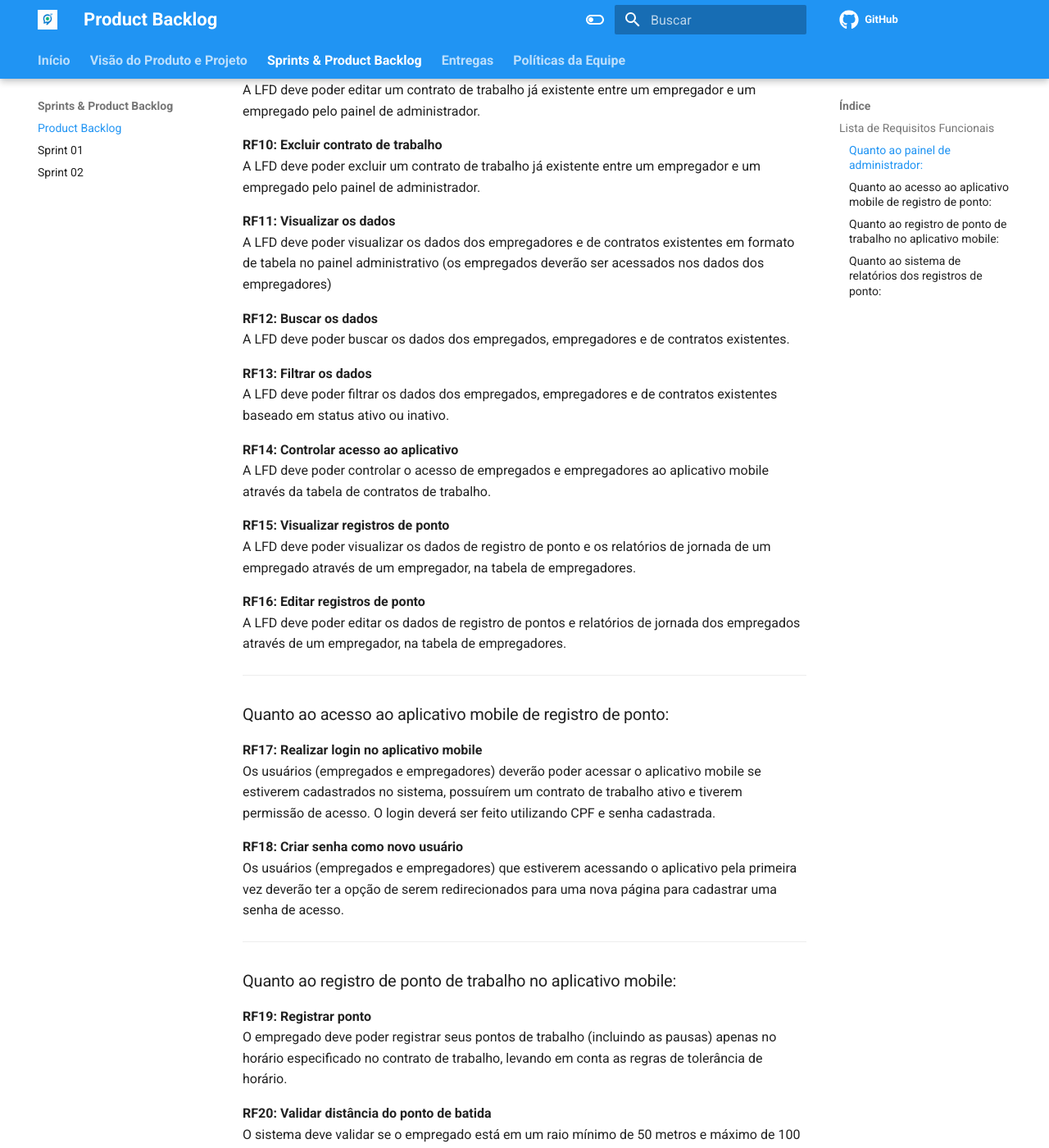
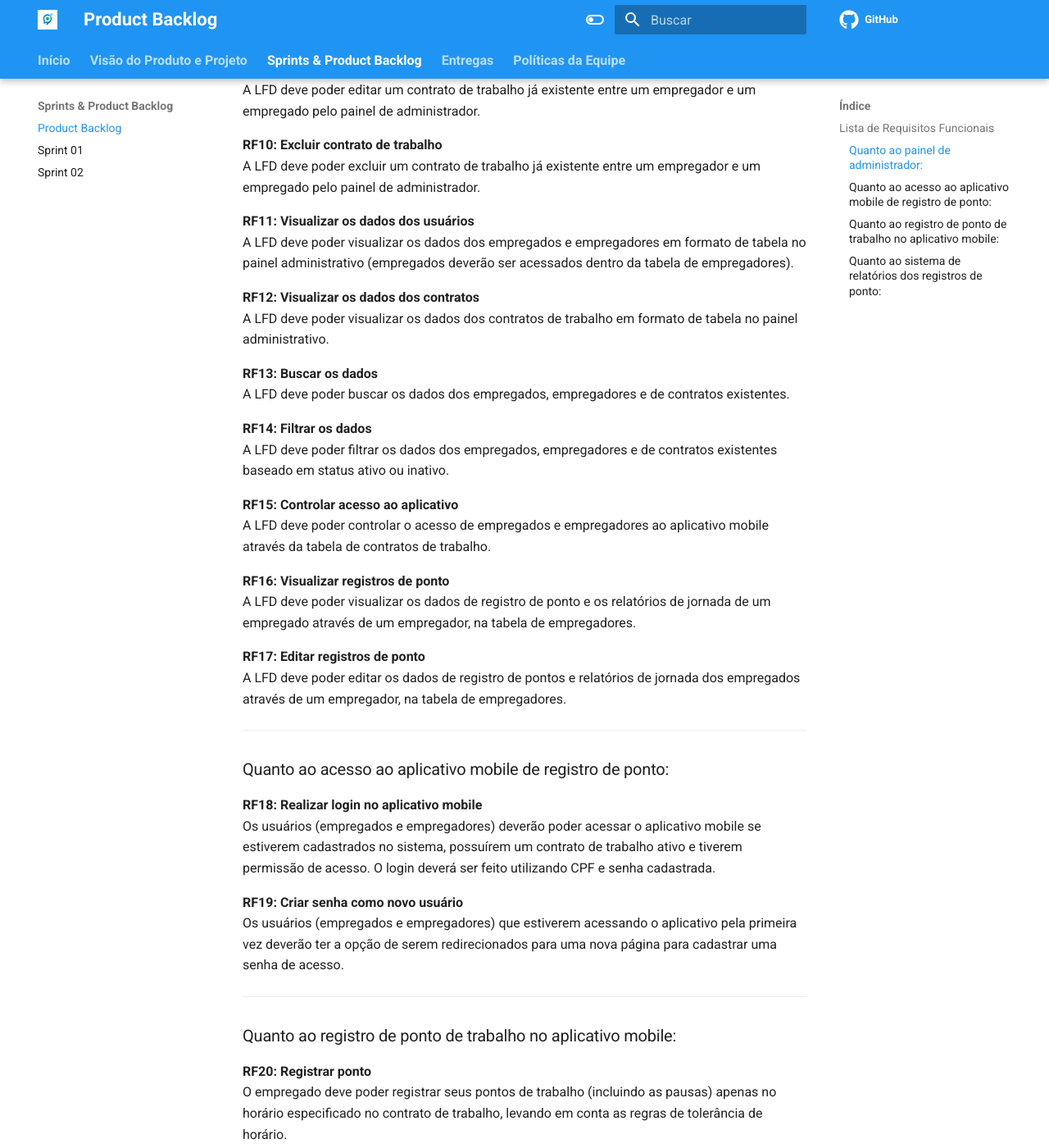
Before and after one commit to mdsreq-fga-unb/2025.1-T01-SeuPontoDigital, an MkDocs documentation site: the page built from docs/sprints/product-backlog.md, in a window 1280 px wide and 1400 px high, scrolled down 816 px. Shown: the whole window at 82% size. Built offline with MkDocs 1.6.1 and Material for MkDocs 9.7.7, drawn with Linux system fonts in a browser that asks for light colours; comment, search, counter and statistics services are not loaded; some of the changed text lies outside the part shown.

Commit message:
docs: editar os requisitos funcionais de acordo com o novo modelo de contrato

```diff
--- a/docs/sprints/product-backlog.md
+++ b/docs/sprints/product-backlog.md
@@ -32,70 +32,73 @@ A LFD deve poder editar um contrato de trabalho já existente entre um empregado
 **RF10: Excluir contrato de trabalho**
 A LFD deve poder excluir um contrato de trabalho já existente entre um empregador e um empregado pelo painel de administrador.
 
-**RF11: Visualizar os dados**
-A LFD deve poder visualizar os dados dos empregadores e de contratos existentes em formato de tabela no painel administrativo (os empregados deverão ser acessados nos dados dos empregadores)
+**RF11: Visualizar os dados dos usuários**
+A LFD deve poder visualizar os dados dos empregados e empregadores em formato de tabela no painel administrativo (empregados deverão ser acessados dentro da tabela de empregadores).
 
-**RF12: Buscar os dados**
+**RF12: Visualizar os dados dos contratos**
+A LFD deve poder visualizar os dados dos contratos de trabalho em formato de tabela no painel administrativo.
+
+**RF13: Buscar os dados**
 A LFD deve poder buscar os dados dos empregados, empregadores e de contratos existentes.
 
-**RF13: Filtrar os dados**
+**RF14: Filtrar os dados**
 A LFD deve poder filtrar os dados dos empregados, empregadores e de contratos existentes baseado em status ativo ou inativo.
 
-**RF14: Controlar acesso ao aplicativo**
+**RF15: Controlar acesso ao aplicativo**
 A LFD deve poder controlar o acesso de empregados e empregadores ao aplicativo mobile através da tabela de contratos de trabalho.
 
-**RF15: Visualizar registros de ponto**
+**RF16: Visualizar registros de ponto**
 A LFD deve poder visualizar os dados de registro de ponto e os relatórios de jornada de um empregado através de um empregador, na tabela de empregadores.
 
-**RF16: Editar registros de ponto**
+**RF17: Editar registros de ponto**
 A LFD deve poder editar os dados de registro de pontos e relatórios de jornada dos empregados através de um empregador, na tabela de empregadores.
 
 ---
 
 ### Quanto ao acesso ao aplicativo mobile de registro de ponto:
 
-**RF17: Realizar login no aplicativo mobile**
+**RF18: Realizar login no aplicativo mobile**
 Os usuários (empregados e empregadores) deverão poder acessar o aplicativo mobile se estiverem cadastrados no sistema, possuírem um contrato de trabalho ativo e tiverem permissão de acesso. O login deverá ser feito utilizando CPF e senha cadastrada.
 
-**RF18: Criar senha como novo usuário**
+**RF19: Criar senha como novo usuário**
 Os usuários (empregados e empregadores) que estiverem acessando o aplicativo pela primeira vez deverão ter a opção de serem redirecionados para uma nova página para cadastrar uma senha de acesso.
 
 ---
 
 ### Quanto ao registro de ponto de trabalho no aplicativo mobile:
 
-**RF19: Registrar ponto**
+**RF20: Registrar ponto**
 O empregado deve poder registrar seus pontos de trabalho (incluindo as pausas) apenas no horário especificado no contrato de trabalho, levando em conta as regras de tolerância de horário.
 
-**RF20: Validar distância do ponto de batida**
+**RF21: Validar distância do ponto de batida**
 O sistema deve validar se o empregado está em um raio mínimo de 50 metros e máximo de 100 metros do local definido em contrato como ponto autorizado para registro de jornada.
 
-**RF21: Notificar empregado sobre o ponto**
+**RF22: Notificar empregado sobre o ponto**
 O sistema deve enviar notificações aos empregados quando houver pendência de registro dentro dos horários estabelecidos em contrato.
 
-**RF22: Notificar empregador sobre o ponto**
+**RF23: Notificar empregador sobre o ponto**
 O sistema deve enviar notificações aos empregadores sempre que um empregado realizar uma batida de ponto, ou quando houver pendência no registro dentro do horário estipulado pelo contrato.
 
-**RF23: Justificar falta com envio de arquivo**
+**RF24: Justificar falta com envio de arquivo**
 Os empregados devem poder justificar suas faltas diretamente pelo aplicativo, enviando um arquivo que comprove o motivo da ausência.
 
-**RF24: Adicionar hora extra:**
+**RF25: Adicionar hora extra:**
 Um empregador deve poder adicionar hora extra para o empregado, respeitando o limite estabelecido pela lei.
 
 ---
 
 ### Quanto ao sistema de relatórios dos registros de ponto:
 
-**RF25: Visualizar histórico do registro de ponto**
+**RF26: Visualizar histórico do registro de ponto**
 O empregado deve poder visualizar seu próprio histórico de registros de ponto diretamente no aplicativo.
 
-**RF26: Visualizar histórico de pontos dos empregados**
+**RF27: Visualizar histórico de pontos dos empregados**
 O sistema deve permitir que os empregadores acessem o histórico de registros de ponto dos seus respectivos empregados.
 
-**RF27: Calcular salário, horas extras e descontos**
+**RF28: Calcular salário, horas extras e descontos**
 O sistema deve realizar automaticamente o cálculo do salário dos empregados, incluindo horas regulares, horas extras e descontos legais, com base nas marcações de ponto registradas e nas regras de negócio definidas no contrato de trabalho e na legislação vigente.
 
-**RF28: Enviar relatório mensal**
+**RF29: Enviar relatório mensal**
 O sistema deve gerar automaticamente, todo dia 25 de cada mês, um relatório contendo os registros de ponto e os cálculos relacionados (salário base, horas extras, etc), e enviá-lo à LFD e ao empregador responsável.
 
 
@@ -125,5 +128,12 @@ O sistema deve gerar automaticamente, todo dia 25 de cada mês, um relatório co
       <td>Lucas Guimarães</td>
       <td></td>
     </tr>
+    <tr>
+      <td>11/05/2025</td>
+      <td>1.2</td>
+      <td>Editar os Requisitos Funcionais do Product Backlog</td>
+      <td>Lucas Guimarães</td>
+      <td></td>
+    </tr>
   </tbody>
 </table>
```
